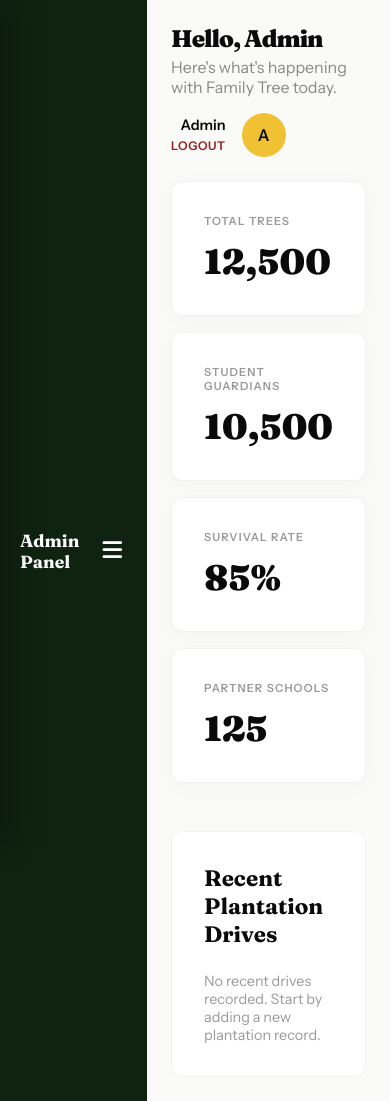
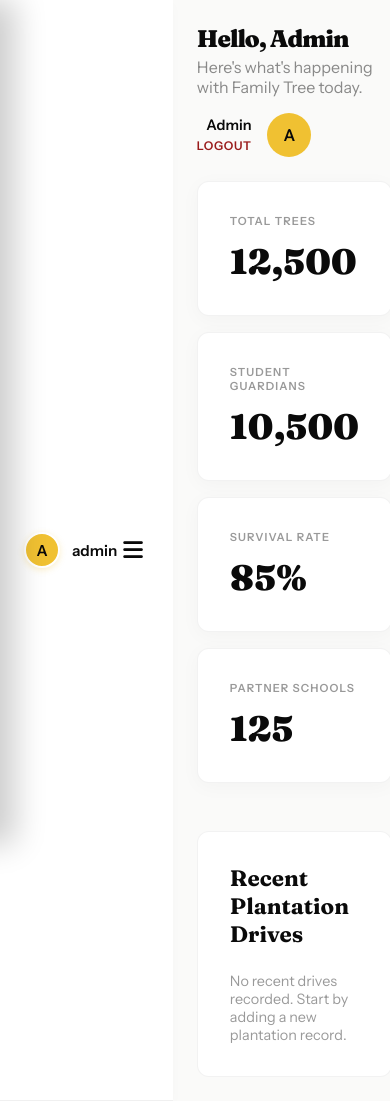
Before and after one commit to Sachinsagarmishra/familytreeindia, a PHP site: page /admin/dashboard.php in a window 390 px wide. Run offline with PHP 8.4, Linux system fonts and the light colour scheme; a user stored in the database is signed in; data comes from the database, SQL or seed files in the repository; some libraries are stand-ins or nearby versions.

Commit message:
Update admin panel mobile header and left-slide navigation menu

```diff
--- a/admin/includes/footer.php
+++ b/admin/includes/footer.php
@@ -9,15 +9,18 @@
     menuToggle.onclick = (e) => {
       e.stopPropagation();
       sidebar.classList.toggle('active');
+      document.body.classList.toggle('sidebar-open', sidebar.classList.contains('active'));
     };
 
     document.addEventListener('click', (e) => {
       if (sidebar.classList.contains('active') && !sidebar.contains(e.target) && e.target !== menuToggle) {
         sidebar.classList.remove('active');
+        document.body.classList.remove('sidebar-open');
       }
     });
   }
 </script>
 
+
 </body>
 </html>
--- a/admin/includes/header.php
+++ b/admin/includes/header.php
@@ -22,8 +22,13 @@
 <div class="admin-wrapper">
   <!-- MOBILE HEADER -->
   <header class="mobile-admin-header">
-    <div class="mob-title">Admin Panel</div>
-    <button id="menuToggle" class="menu-toggle">
+    <div class="mob-header-left">
+      <div class="mob-avatar">
+        <?php echo strtoupper(substr($admin_user, 0, 1)); ?>
+      </div>
+      <span class="mob-user-name"><?php echo htmlspecialchars($admin_user); ?></span>
+    </div>
+    <button id="menuToggle" class="menu-toggle" aria-label="Toggle Menu">
       <i class="fa-solid fa-bars"></i>
     </button>
   </header>
--- a/admin/style.css
+++ b/admin/style.css
@@ -305,33 +305,63 @@
 /* MOBILE HEADER */
 .mobile-admin-header {
   display: none;
-  background: var(--green-dark);
-  padding: 14px 20px;
+  background: #ffffff;
+  padding: 14px 24px;
   justify-content: space-between;
   align-items: center;
   position: sticky;
   top: 0;
   z-index: 101;
-  color: #fff;
+  color: var(--black);
+  border-bottom: 1px solid rgba(0,0,0,0.06);
+  box-shadow: 0 4px 12px rgba(0,0,0,0.02);
 }
 
-.mob-title {
-  font-family: "Fraunces", serif;
+.mob-header-left {
+  display: flex;
+  align-items: center;
+  gap: 12px;
+}
+
+.mob-avatar {
+  width: 36px;
+  height: 36px;
+  border-radius: 50%;
+  background: var(--yellow);
+  display: flex;
+  align-items: center;
+  justify-content: center;
+  font-weight: 800;
+  font-size: 0.95rem;
+  color: var(--black);
+  box-shadow: 0 2px 6px rgba(240, 193, 50, 0.25);
+  border: 2px solid #fff;
+}
+
+.mob-user-name {
   font-weight: 700;
-  font-size: 1.1rem;
+  font-size: 0.95rem;
+  color: var(--black);
+  font-family: "Instrument Sans", sans-serif;
 }
 
 .menu-toggle {
   background: none;
   border: none;
-  color: #fff;
+  color: var(--black);
   font-size: 1.4rem;
   cursor: pointer;
-  padding: 5px;
+  padding: 6px;
   display: flex;
   align-items: center;
   justify-content: center;
+  transition: transform 0.2s ease;
 }
+
+.menu-toggle:active {
+  transform: scale(0.9);
+}
+
 
 /* SETTINGS PAGE */
 .settings-form-grid {
@@ -433,6 +463,31 @@
     grid-template-columns: 1fr;
     gap: 16px;
   }
+
+  /* Premium Overlay & Scroll Lock when Sidebar Open */
+  body.sidebar-open {
+    overflow: hidden;
+  }
+
+  body::after {
+    content: '';
+    position: fixed;
+    top: 0;
+    left: 0;
+    right: 0;
+    bottom: 0;
+    background: rgba(0, 0, 0, 0.4);
+    backdrop-filter: blur(3px);
+    z-index: 150;
+    opacity: 0;
+    pointer-events: none;
+    transition: opacity 0.3s ease;
+  }
+
+  body.sidebar-open::after {
+    opacity: 1;
+    pointer-events: auto;
+  }
 }
 /* MODALS */
 .lead-modal {
```
